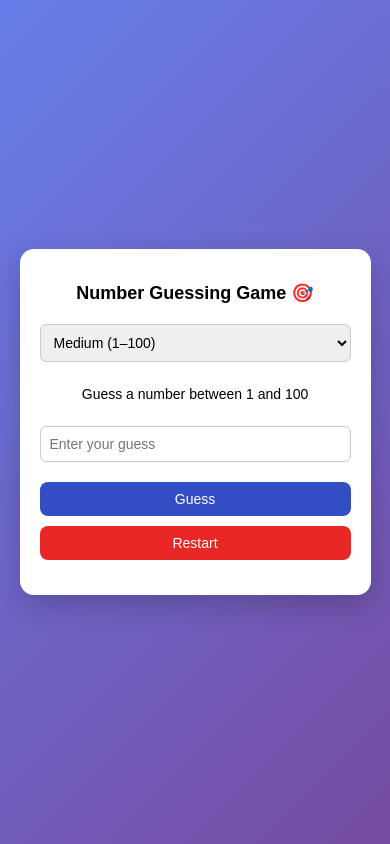
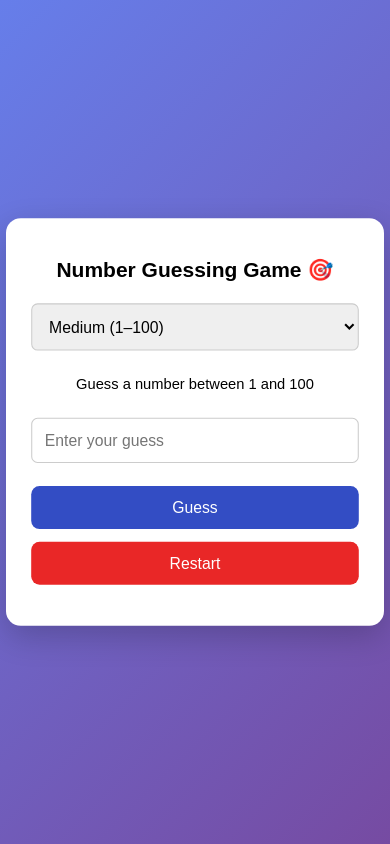
Before and after one commit to Harshumathi/number-guessing-game, a plain HTML site: page index.html in a window 390 px wide. Drawn offline with Linux system fonts and the light colour scheme.

Commit message:
Update style.css
Adjusted mobile styles for better layout and touch targets.

```diff
--- a/style.css
+++ b/style.css
@@ -87,23 +87,37 @@ button:hover {
     color: #555;
 }
 
-/* ===============================
-   📱 MOBILE (max-width: 480px)
-================================= */
+/* 📱 MOBILE FIX */
 @media (max-width: 480px) {
+
+    body {
+        padding: 15px;
+    }
+
     .game-container {
-        padding: 20px;
+        width: 100%;
+        max-width: 380px;   /* ⬅ bigger card */
+        padding: 24px;      /* ⬅ more spacing */
+        transform: scale(1.05); /* ⬅ slightly zoom */
     }
 
     h1 {
-        font-size: 18px;
+        font-size: 20px;
+    }
+
+    p {
+        font-size: 14px;
     }
 
     input,
     select,
     button {
-        font-size: 14px;
-        padding: 9px;
+        font-size: 15px;
+        padding: 12px;  /* ⬅ better touch size */
+    }
+
+    button {
+        margin-top: 12px;
     }
 }
 
```
